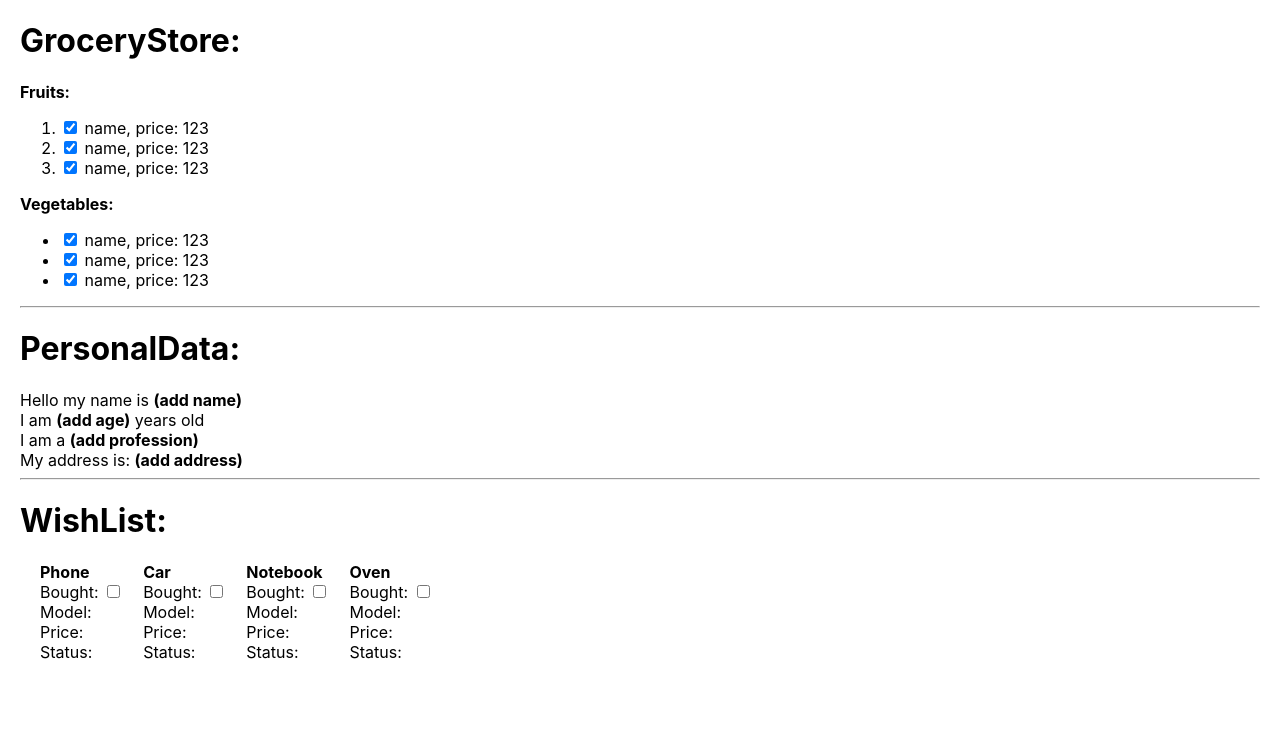
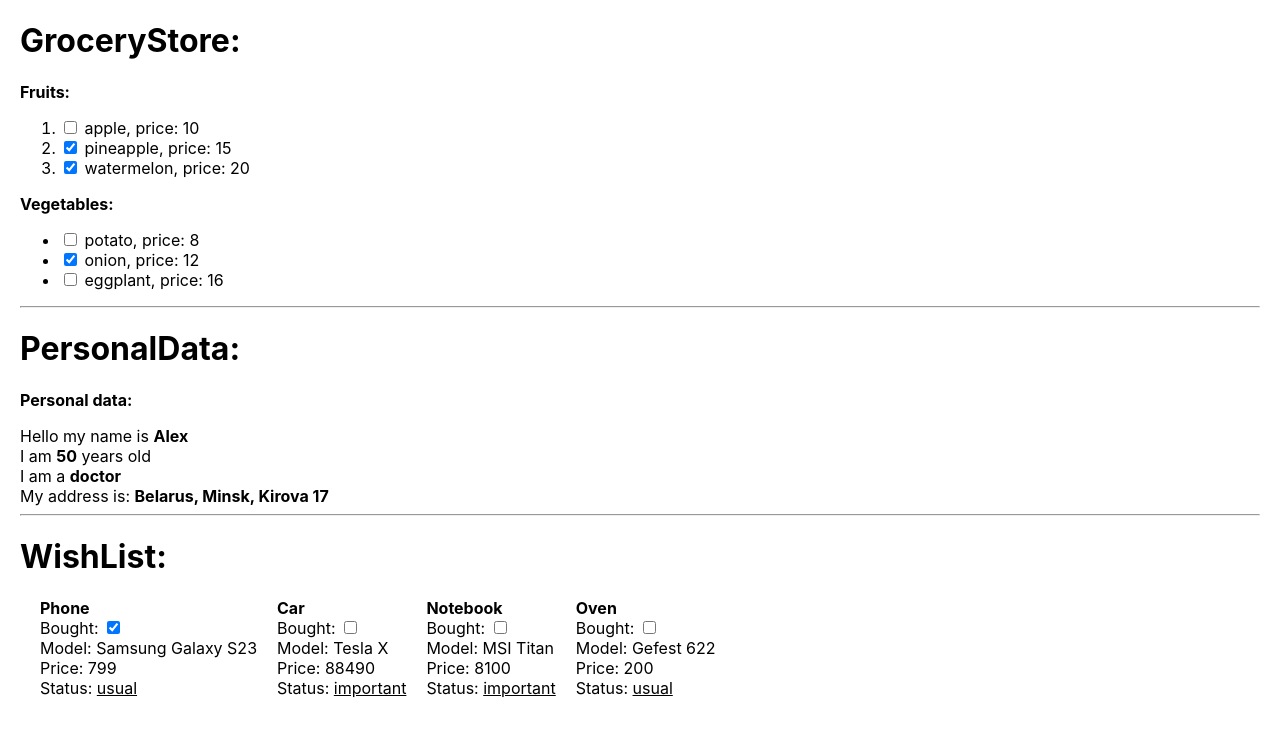
Before and after one commit to IJTINK7/mentorship, a React (Create React App) app: page / in a window 1280 px wide. Shown: the top 736 px of the page. Built offline with nearby package versions, Linux system fonts and the light colour scheme.

Commit message:
Finishing the 02 lesson

```diff
--- a/src/App.tsx
+++ b/src/App.tsx
@@ -27,93 +27,48 @@
 
 
 // Mentorship 02 - 29.08.2023
-// import React from "react";
-// import {PersonalData} from "./PersonalData";
-// import {GroceryStore} from "./GroceryStore";
-// import {WishList} from "./WishList";
-//
-// function App() {
-//     const fruits = [
-//         { fruitName: "apple", price: 10, bought: false },
-//         { fruitName: "pineapple", price: 15, bought: true },
-//         { fruitName: "watermelon", price: 20, bought: true },
-//     ]
-//     const vegetables = [
-//         { vegetableName: "potato", price: 8, bought: false },
-//         { vegetableName: "onion", price: 12, bought: true },
-//         { vegetableName: "eggplant", price: 16,bought: false }
-//     ]
-//      const human = {
-//         name: "Alex",
-//         age: 50,
-//         profession: "doctor",
-//         address:{
-//             country: "Belarus",
-//             city: "Minsk",
-//             currentAddress:{
-//                 street: "Kirova",
-//                 house: 17
-//             }
-//         }
-//     }
-//     const phone =   {model: 'Samsung Galaxy S23', price: 799, status: "usual", bought: true}
-//     const car = {model: 'Tesla X', price: 88490, status: "important", bought: false}
-//     const notebook = {model: 'MSI Titan', price: 8100, status: "important", bought: false}
-//     const oven = {model: 'Gefest 622', price: 200, status: "usual", bought: false}
-//     return (
-//         <div className='App'>
-//             <GroceryStore fruits={fruits} vegetables={vegetables}/>
-//             <hr/>
-//             <PersonalData human={human}/>
-//             <hr/>
-//             <WishList phone={phone} car={car} notebook={notebook} oven={oven}/>
-//         </div>
-//     )
-// }
-//
-// export default App;
-
 import React from "react";
+import {PersonalData} from "./PersonalData";
 import {GroceryStore} from "./GroceryStore";
-import {PersonalData} from "./PersonalData";
 import {WishList} from "./WishList";
 
 function App() {
     const fruits = [
-		{fruitName: "apple", price: 10, bought: false},
-		{fruitName: "pineapple", price: 15, bought: true},
-		{fruitName: "watermelon", price: 20, bought: true},
+        { fruitName: "apple", price: 10, bought: false },
+        { fruitName: "pineapple", price: 15, bought: true },
+        { fruitName: "watermelon", price: 20, bought: true },
     ]
     const vegetables = [
-		{vegetableName: "potato", price: 8, bought: false},
-		{vegetableName: "onion", price: 12, bought: true},
-		{vegetableName: "eggplant", price: 16, bought: false}
+        { vegetableName: "potato", price: 8, bought: false },
+        { vegetableName: "onion", price: 12, bought: true },
+        { vegetableName: "eggplant", price: 16,bought: false }
     ]
      const human = {
         name: "Alex",
         age: 50,
         profession: "doctor",
-		address: {
+        address:{
             country: "Belarus",
             city: "Minsk",
-			currentAddress: {
+            currentAddress:{
                 street: "Kirova",
                 house: 17
             }
         }
     }
-	const phone = {model: 'Samsung Galaxy S23', price: 799, status: "usual", bought: true}
+    const phone =   {model: 'Samsung Galaxy S23', price: 799, status: "usual", bought: true}
     const car = {model: 'Tesla X', price: 88490, status: "important", bought: false}
     const notebook = {model: 'MSI Titan', price: 8100, status: "important", bought: false}
     const oven = {model: 'Gefest 622', price: 200, status: "usual", bought: false}
     return (
         <div className='App'>
-			<GroceryStore/>
+            <GroceryStore fruits={fruits} vegetables={vegetables}/>
             <hr/>
-            <PersonalData/>
+            <PersonalData human={human}/>
             <hr/>
-            <WishList/>
+            <WishList phone={phone} car={car} notebook={notebook} oven={oven}/>
         </div>
     )
 }
+
 export default App;
--- a/src/GroceryStore.tsx
+++ b/src/GroceryStore.tsx
@@ -1,57 +1,58 @@
 import React from 'react';
 
 
-export const GroceryStore = () => {
+// export const GroceryStore = () => {
+// 	return (
+//
+// 		<div>
+// 			<h1>GroceryStore:</h1>
+// 			<div><strong>Fruits:</strong></div>
+// 			<ol>
+// 				<li><input type="checkbox" checked={true}/> <span>name</span>, price: 123 </li>
+// 				<li><input type="checkbox" checked={true}/> <span>name</span>, price: 123 </li>
+// 				<li><input type="checkbox" checked={true}/> <span>name</span>, price: 123 </li>
+// 			</ol>
+// 			<div><strong>Vegetables:</strong></div>
+// 			<ul>
+// 				<li><input type="checkbox" checked={true}/> <span>name</span>, price: 123 </li>
+// 				<li><input type="checkbox" checked={true}/> <span>name</span>, price: 123 </li>
+// 				<li><input type="checkbox" checked={true}/> <span>name</span>, price: 123 </li>
+// 			</ul>
+// 		</div>
+// 	);
+// };
+
+type PropsType ={
+	fruits: FruitsType[]
+	vegetables: VegetablesType[]
+}
+
+type FruitsType = {
+	fruitName: string
+	price: number
+	bought: boolean
+}
+type VegetablesType = {
+	vegetableName: string
+	price: number
+	bought: boolean
+}
+export const GroceryStore = (props: PropsType) => {
 	return (
-
 		<div>
 			<h1>GroceryStore:</h1>
 			<div><strong>Fruits:</strong></div>
 			<ol>
-				<li><input type="checkbox" checked={true}/> <span>name</span>, price: 123 </li>
-				<li><input type="checkbox" checked={true}/> <span>name</span>, price: 123 </li>
-				<li><input type="checkbox" checked={true}/> <span>name</span>, price: 123 </li>
+				<li><input type="checkbox" checked={props.fruits[0].bought}/> <span>{props.fruits[0].fruitName}</span>, price: {props.fruits[0].price} </li>
+				<li><input type="checkbox" checked={props.fruits[1].bought}/> <span>{props.fruits[1].fruitName}</span>, price: {props.fruits[1].price} </li>
+				<li><input type="checkbox" checked={props.fruits[2].bought}/> <span>{props.fruits[2].fruitName}</span>, price: {props.fruits[2].price} </li>
 			</ol>
 			<div><strong>Vegetables:</strong></div>
 			<ul>
-				<li><input type="checkbox" checked={true}/> <span>name</span>, price: 123 </li>
-				<li><input type="checkbox" checked={true}/> <span>name</span>, price: 123 </li>
-				<li><input type="checkbox" checked={true}/> <span>name</span>, price: 123 </li>
+				<li><input type="checkbox" checked={props.vegetables[0].bought}/> <span>{props.vegetables[0].vegetableName}</span>, price: {props.vegetables[0].price} </li>
+				<li><input type="checkbox" checked={props.vegetables[1].bought}/> <span>{props.vegetables[1].vegetableName}</span>, price: {props.vegetables[1].price} </li>
+				<li><input type="checkbox" checked={props.vegetables[2].bought}/> <span>{props.vegetables[2].vegetableName}</span>, price: {props.vegetables[2].price} </li>
 			</ul>
 		</div>
 	);
 };
-
-// type PropsType ={
-// 	fruits: FruitsType[]
-// 	vegetables: VegetablesType[]
-// }
-//
-// type FruitsType = {
-// 	fruitName: string
-// 	price: number
-// 	bought: boolean
-// }
-// type VegetablesType = {
-// 	vegetableName: string
-// 	price: number
-// 	bought: boolean
-// }
-// export const GroceryStore = (props: PropsType) => {
-// 	return (
-// 		<div>
-// 			<div><strong>Fruits:</strong></div>
-// 			<ol>
-// 				<li><input type="checkbox" checked={props.fruits[0].bought}/> <span>{props.fruits[0].fruitName}</span>, price: {props.fruits[0].price} </li>
-// 				<li><input type="checkbox" checked={props.fruits[1].bought}/> <span>{props.fruits[1].fruitName}</span>, price: {props.fruits[1].price} </li>
-// 				<li><input type="checkbox" checked={props.fruits[2].bought}/> <span>{props.fruits[2].fruitName}</span>, price: {props.fruits[2].price} </li>
-// 			</ol>
-// 			<div><strong>Vegetables:</strong></div>
-// 			<ul>
-// 				<li><input type="checkbox" checked={props.vegetables[0].bought}/> <span>{props.vegetables[0].vegetableName}</span>, price: {props.vegetables[0].price} </li>
-// 				<li><input type="checkbox" checked={props.vegetables[1].bought}/> <span>{props.vegetables[1].vegetableName}</span>, price: {props.vegetables[1].price} </li>
-// 				<li><input type="checkbox" checked={props.vegetables[2].bought}/> <span>{props.vegetables[2].vegetableName}</span>, price: {props.vegetables[2].price} </li>
-// 			</ul>
-// 		</div>
-// 	);
-// };
--- a/src/PersonalData.tsx
+++ b/src/PersonalData.tsx
@@ -1,50 +1,51 @@
 import React from 'react';
 
-export const PersonalData = () => {
+// export const PersonalData = () => {
+// 	return (
+// 		<div>
+// 			<h1>PersonalData:</h1>
+// 			<p></p>
+// 			<div>Hello my name is {<strong>(add name)</strong>}</div>
+// 			<div>I am {<strong>(add age)</strong>} years old</div>
+// 			<div>I am a {<strong>(add profession)</strong>}</div>
+// 			<div>My address is: {<strong>(add address)</strong>}</div>
+//
+// 		</div>
+// 	);
+// };
+
+type PropsType = {
+	human: HumanType
+}
+
+type HumanType = {
+	name: string
+	age: number
+	profession: string
+	address: AddressType
+}
+
+type AddressType = {
+	country: string
+	city: string
+	currentAddress: CurrentAddressType
+}
+type CurrentAddressType = {
+	street: string
+	house: number
+}
+
+export const PersonalData = (props: PropsType) => {
 	return (
 		<div>
 			<h1>PersonalData:</h1>
+			<strong>Personal data:</strong>
 			<p></p>
-			<div>Hello my name is {<strong>(add name)</strong>}</div>
-			<div>I am {<strong>(add age)</strong>} years old</div>
-			<div>I am a {<strong>(add profession)</strong>}</div>
-			<div>My address is: {<strong>(add address)</strong>}</div>
+			<div>Hello my name is {<strong>{props.human.name}</strong>}</div>
+			<div>I am {<strong>{props.human.age}</strong>} years old</div>
+			<div>I am a {<strong>{props.human.profession}</strong>}</div>
+			<div>My address is: {<strong>{props.human.address.country}, {props.human.address.city}, {props.human.address.currentAddress.street} {props.human.address.currentAddress.house} </strong>}</div>
 
 		</div>
 	);
 };
-
-// type PropsType = {
-// 	human: HumanType
-// }
-//
-// type HumanType = {
-// 	name: string
-// 	age: number
-// 	profession: string
-// 	address: AddressType
-// }
-//
-// type AddressType = {
-// 	country: string
-// 	city: string
-// 	currentAddress: CurrentAddressType
-// }
-// type CurrentAddressType = {
-// 	street: string
-// 	house: number
-// }
-
-// export const PersonalData = (props: PropsType) => {
-// 	return (
-// 		<div>
-// 			<strong>Personal data:</strong>
-// 			<p></p>
-// 			<div>Hello my name is {<strong>{props.human.name}</strong>}</div>
-// 			<div>I am {<strong>{props.human.age}</strong>} years old</div>
-// 			<div>I am a {<strong>{props.human.profession}</strong>}</div>
-// 			<div>My address is: {<strong>{props.human.address.country}, {props.human.address.city}, {props.human.address.currentAddress.street} {props.human.address.currentAddress.house} </strong>}</div>
-//
-// 		</div>
-// 	);
-// };
--- a/src/WishList.tsx
+++ b/src/WishList.tsx
@@ -1,107 +1,108 @@
 import React from 'react';
 
-export const WishList = () => {
+// export const WishList = () => {
+// 	return (
+// 		<div>
+// 			<h1>WishList:</h1>
+// 			<div style={{display: "flex", margin: "20px", gap: "20px"}}>
+// 				<div>
+// 					<strong>Phone</strong>
+// 					<div>Bought: <input type="checkbox" checked={false}/> </div>
+// 					<div>Model:</div>
+// 					<div>Price:</div>
+// 					<div>Status:</div>
+// 				</div>
+// 				<div>
+// 					<strong>Car</strong>
+// 					<div>Bought: <input type="checkbox" checked={false}/> </div>
+// 					<div>Model:</div>
+// 					<div>Price:</div>
+// 					<div>Status:</div>
+// 				</div>
+// 				<div>
+// 					<strong>Notebook</strong>
+// 					<div>Bought: <input type="checkbox" checked={false}/> </div>
+// 					<div>Model:</div>
+// 					<div>Price:</div>
+// 					<div>Status:</div>
+// 				</div>
+// 				<div>
+// 					<strong>Oven</strong>
+// 					<div>Bought: <input type="checkbox" checked={false}/> </div>
+// 					<div>Model:</div>
+// 					<div>Price:</div>
+// 					<div>Status:</div>
+// 				</div>
+// 			</div>
+// 		</div>
+// 	);
+// };
+
+type PropsType = {
+	phone: PhoneType
+	car: CarType
+	notebook: NotebookType
+	oven: OvenType
+}
+
+type PhoneType={
+	model: string
+	price: number
+	status: string
+	bought: boolean
+}
+type CarType={
+	model: string
+	price: number
+	status: string
+	bought: boolean
+}
+type NotebookType={
+	model: string
+	price: number
+	status: string
+	bought: boolean
+}
+type OvenType={
+	model: string
+	price: number
+	status: string
+	bought: boolean
+}
+export const WishList = (props: PropsType) => {
 	return (
 		<div>
 			<h1>WishList:</h1>
 			<div style={{display: "flex", margin: "20px", gap: "20px"}}>
 				<div>
 					<strong>Phone</strong>
-					<div>Bought: <input type="checkbox" checked={false}/> </div>
-					<div>Model:</div>
-					<div>Price:</div>
-					<div>Status:</div>
+					<div>Bought: <input type="checkbox" checked={props.phone.bought}/> </div>
+					<div>Model: {props.phone.model}</div>
+					<div>Price: {props.phone.price}</div>
+					<div>Status: <u>{props.phone.status}</u></div>
 				</div>
 				<div>
 					<strong>Car</strong>
-					<div>Bought: <input type="checkbox" checked={false}/> </div>
-					<div>Model:</div>
-					<div>Price:</div>
-					<div>Status:</div>
+					<div>Bought: <input type="checkbox" checked={props.car.bought}/> </div>
+					<div>Model: {props.car.model}</div>
+					<div>Price: {props.car.price}</div>
+					<div>Status: <u>{props.car.status}</u></div>
 				</div>
 				<div>
 					<strong>Notebook</strong>
-					<div>Bought: <input type="checkbox" checked={false}/> </div>
-					<div>Model:</div>
-					<div>Price:</div>
-					<div>Status:</div>
+					<div>Bought: <input type="checkbox" checked={props.notebook.bought}/> </div>
+					<div>Model: {props.notebook.model}</div>
+					<div>Price: {props.notebook.price}</div>
+					<div>Status: <u>{props.notebook.status}</u></div>
 				</div>
 				<div>
 					<strong>Oven</strong>
-					<div>Bought: <input type="checkbox" checked={false}/> </div>
-					<div>Model:</div>
-					<div>Price:</div>
-					<div>Status:</div>
+					<div>Bought: <input type="checkbox" checked={props.oven.bought}/> </div>
+					<div>Model: {props.oven.model}</div>
+					<div>Price: {props.oven.price}</div>
+					<div>Status: <u>{props.oven.status}</u></div>
 				</div>
 			</div>
 		</div>
 	);
 };
-
-// type PropsType = {
-// 	phone: PhoneType
-// 	car: CarType
-// 	notebook: NotebookType
-// 	oven: OvenType
-// }
-//
-// type PhoneType={
-// 	model: string
-// 	price: number
-// 	status: string
-// 	bought: boolean
-// }
-// type CarType={
-// 	model: string
-// 	price: number
-// 	status: string
-// 	bought: boolean
-// }
-// type NotebookType={
-// 	model: string
-// 	price: number
-// 	status: string
-// 	bought: boolean
-// }
-// type OvenType={
-// 	model: string
-// 	price: number
-// 	status: string
-// 	bought: boolean
-// }
-// export const WishList = (props: PropsType) => {
-// 	return (
-// 		<div>
-// 			<div style={{display: "flex", margin: "20px", gap: "20px"}}>
-// 				<div>
-// 					<strong>Phone</strong>
-// 					<div>Bought: <input type="checkbox" checked={props.phone.bought}/> </div>
-// 					<div>Model: {props.phone.model}</div>
-// 					<div>Price: {props.phone.price}</div>
-// 					<div>Status: <u>{props.phone.status}</u></div>
-// 				</div>
-// 				<div>
-// 					<strong>Car</strong>
-// 					<div>Bought: <input type="checkbox" checked={props.car.bought}/> </div>
-// 					<div>Model: {props.car.model}</div>
-// 					<div>Price: {props.car.price}</div>
-// 					<div>Status: <u>{props.car.status}</u></div>
-// 				</div>
-// 				<div>
-// 					<strong>Notebook</strong>
-// 					<div>Bought: <input type="checkbox" checked={props.notebook.bought}/> </div>
-// 					<div>Model: {props.notebook.model}</div>
-// 					<div>Price: {props.notebook.price}</div>
-// 					<div>Status: <u>{props.notebook.status}</u></div>
-// 				</div>
-// 				<div>
-// 					<strong>Oven</strong>
-// 					<div>Bought: <input type="checkbox" checked={props.oven.bought}/> </div>
-// 					<div>Model: {props.oven.model}</div>
-// 					<div>Price: {props.oven.price}</div>
-// 					<div>Status: <u>{props.oven.status}</u></div>
-// 				</div>
-// 			</div>
-// 		</div>
-// 	);
-// };
```
Lines whose indentation alone changed are shown as unchanged.
